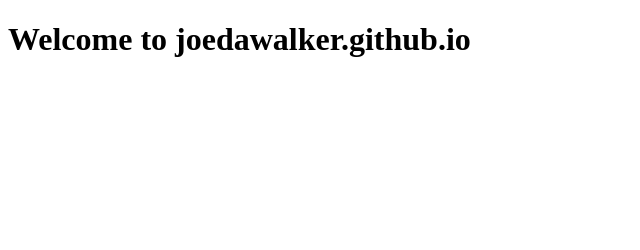
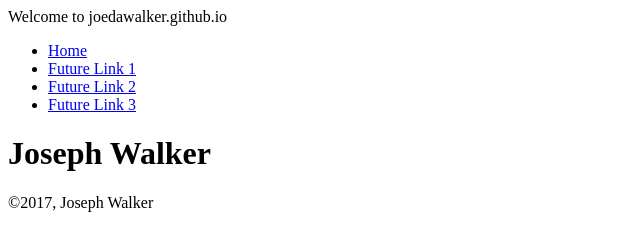
Before and after one commit to joedawalker/joedawalker.github.io, a plain HTML site: page index.html in a window 1280 px wide. Shown: the whole page, without its empty margins (0-640 px from the left). Drawn offline with Linux system fonts and the light colour scheme.

Commit message:
home page initial submission

```diff
--- a/index.html
+++ b/index.html
@@ -2,20 +2,38 @@
 <html lang="en">
 
 <head>
+    <!--The head describes the content of the page to the browser-->
     <meta charset="utf-8">
     <title>Home | joedawalker.github.io</title>
 </head>
 
 <body>
+    <!--The body holds all of the content of the page-->
+    <div id="wrapper">
         <header>
-        <h1>Welcome to joedawalker.github.io</h1>
+            <!--Header identifies the site to the site users-->
+            <div id="brand">
+                Welcome to joedawalker.github.io
+            </div>
         </header>
         <nav>
+            <!--Allows users to move from page to page within the website-->
+            <ul>
+                <li><a href="#">Home</a></li>
+                <li><a href="#">Future Link 1</a></li>
+                <li><a href="#">Future Link 2</a></li>
+                <li><a href="#">Future Link 3</a></li>
+            </ul>
         </nav>
         <main>
+            <!--The main content of the webpage-->
+            <h1>Joseph Walker</h1>
         </main>
         <footer>
+            <!--The footer provides information related to the website as a whole-->
+            &copy;2017, Joseph Walker
         </footer>
+    </div>
 </body>
 
 </html>
```
Lines whose indentation alone changed are shown as unchanged.
